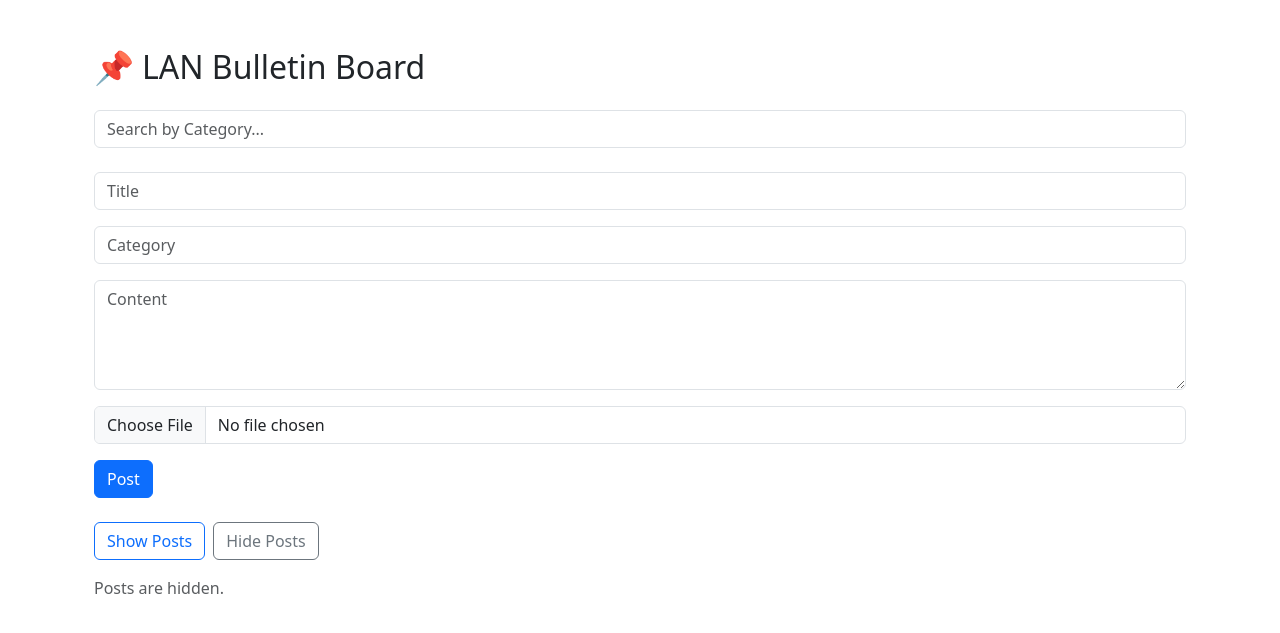
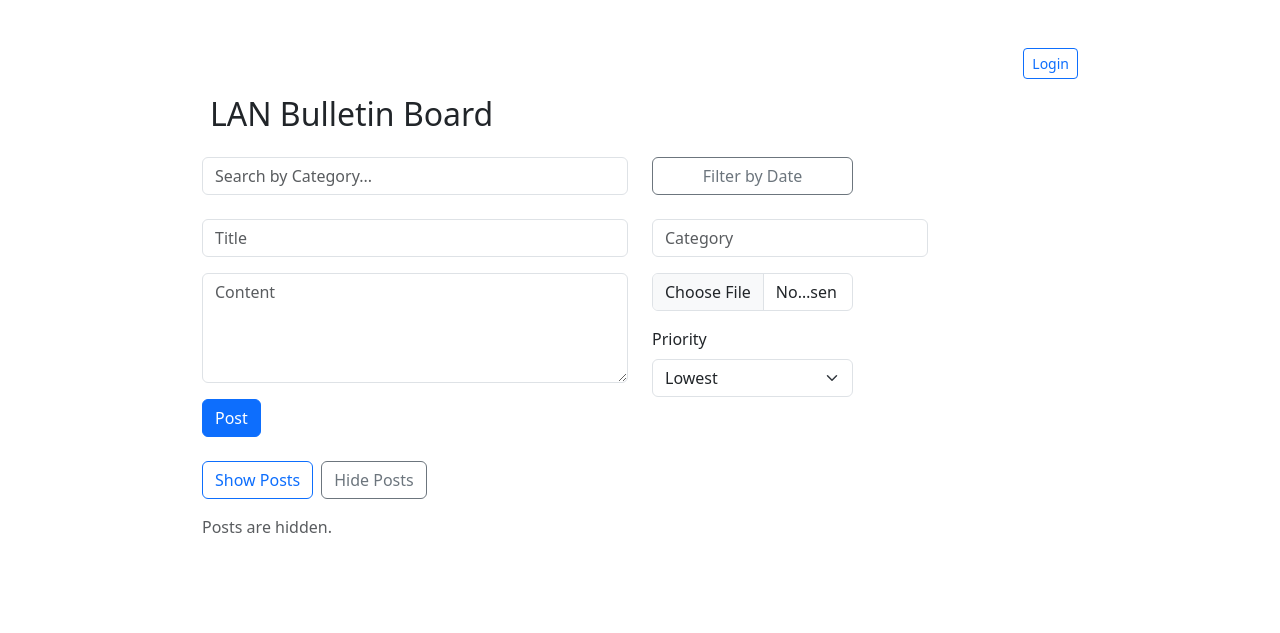
Before and after one commit to sameer21100/Inventory_management, a Flask app: page / in a window 1280 px wide. Shown: the top 633 px of the page. Run offline with Flask 3, Linux system fonts and the light colour scheme; some libraries are stand-ins or nearby versions.

Commit message:
The Login method was added to delete outdated posts permanently from database

```diff
--- a/app.py
+++ b/app.py
@@ -1,8 +1,9 @@
-from flask import Flask, render_template, request, jsonify,redirect
+from flask import Flask, render_template, request, jsonify, redirect, session
 from flask_socketio import SocketIO, emit
 import sqlite3
 import os
 from werkzeug.utils import secure_filename
+import secrets
 
 
 #Trie Implementation
@@ -41,6 +42,7 @@ class TagTrie:
         return results
 
 app = Flask(__name__)
+app.secret_key = secrets.token_hex(16)
 app.config['UPLOAD_FOLDER'] = 'static/uploads'
 
 socketio = SocketIO(app, cors_allowed_origins='*')
@@ -59,6 +61,7 @@ def init_db():
         content TEXT NOT NULL,
         category TEXT,
         image TEXT,
+        priority INTEGER DEFAULT 1,
         created_at DATETIME DEFAULT CURRENT_TIMESTAMP
     )''')
     conn.commit()
@@ -83,6 +86,7 @@ def index():
             content = request.form['content']
             image = request.files.get('image')
             image_filename = None
+            priority = int(request.form.get('priority', 1))
 
             if image and image.filename != '':
                 filename = secure_filename(image.filename)
@@ -93,35 +97,70 @@ def index():
             conn = sqlite3.connect(DB_PATH)
             cursor = conn.cursor()
             cursor.execute('''
-                INSERT INTO posts (title, content, category, image)
-                VALUES (?, ?, ?, ?)
-            ''', (title, content, category, image_filename))
+                INSERT INTO posts (title, content, category, image, priority)
+                VALUES (?, ?, ?, ?, ?)
+            ''', (title, content, category, image_filename, priority))
             conn.commit()
             conn.close()
 
         return redirect('/')
 
     # GET method
+
+
     posts_data = []
     if show:
         conn = sqlite3.connect(DB_PATH)
         cursor = conn.cursor()
         cursor.execute('''
-            SELECT title, content, category, image, created_at
-            FROM posts ORDER BY created_at DESC
+            SELECT id, title, content, category, image, priority, created_at
+            FROM posts
+            WHERE DATE(created_at) >= DATE('now', '-2 days')
+            ORDER BY priority DESC, created_at DESC
         ''')
         rows = cursor.fetchall()
         conn.close()
 
         posts_data = [{
-            'title': row[0],
-            'content': row[1],
-            'category': row[2],
-            'image': row[3],
-            'created_at': row[4]
+            'id': row[0],
+            'title': row[1],
+            'content': row[2],
+            'category': row[3],
+            'image': row[4],
+            'priority': row[5],
+            'created_at': row[6]
         } for row in rows]
 
-    return render_template('index.html', posts=posts_data, show=show, tag=None)
+    return render_template('index.html', posts=posts_data, show=show, tag=None, user=session.get('user'))
+
+@app.route('/login', methods=['GET', 'POST'])
+def login():
+    error = None  # ✅ initialize
+
+    if request.method == 'POST':
+        username = request.form['username']
+        password = request.form['password']
+
+        conn = sqlite3.connect(DB_PATH)
+        cursor = conn.cursor()
+        cursor.execute('SELECT * FROM users WHERE username=? AND password=?', (username, password))
+        user = cursor.fetchone()
+        conn.close()
+
+        if user:
+            session['user'] = username
+            return redirect('/')
+        else:
+            error = 'Invalid username or password'
+
+    return render_template('login.html', error=error)
+
+
+# --- Logout route ---
+@app.route('/logout')
+def logout():
+    session.pop('user', None)
+    return redirect('/')
 
 
 @app.route('/search')
@@ -149,7 +188,65 @@ def search_by_tag():
             'created_at': row[4]
         } for row in rows]
 
-    return render_template('index.html', posts=posts_data, show=True, tag=tag)
+    return render_template('index.html', posts=posts_data, show=True, tag=tag, user=session.get('user'))
+
+
+# --- /range route for tag + date range filtering ---
+@app.route('/range')
+def posts_by_date_range():
+    start = request.args.get('start')
+    end = request.args.get('end')
+    tag = request.args.get('tag', '').strip()
+    posts_data = []
+
+    query = '''
+        SELECT title, content, category, image, created_at
+        FROM posts
+        WHERE 1 = 1
+    '''
+    params = []
+
+    if tag:
+        query += ' AND category LIKE ?'
+        params.append(f'%{tag}%')
+
+    if start and end:
+        query += ' AND DATE(created_at) BETWEEN DATE(?) AND DATE(?)'
+        params.extend([start, end])
+        tag = f"{tag} (From {start} to {end})" if tag else f"From {start} to {end}"
+
+    query += ' ORDER BY created_at DESC'
+
+    conn = sqlite3.connect(DB_PATH)
+    cursor = conn.cursor()
+    cursor.execute(query, params)
+    rows = cursor.fetchall()
+    conn.close()
+
+    posts_data = [{
+        'title': row[0],
+        'content': row[1],
+        'category': row[2],
+        'image': row[3],
+        'created_at': row[4]
+    } for row in rows]
+
+    return render_template('index.html', posts=posts_data, show=True, tag=tag, user=session.get('user'))
+
+
+@app.route('/delete/<int:post_id>', methods=['POST'])
+def delete_post(post_id):
+    if 'user' not in session:
+        return redirect('/login')
+
+    conn = sqlite3.connect(DB_PATH)
+    cursor = conn.cursor()
+    cursor.execute('DELETE FROM posts WHERE id = ?', (post_id,))
+    conn.commit()
+    conn.close()
+
+    return redirect('/')
+
 
 @app.route('/posts', methods=['GET'])
 def get_posts():
@@ -185,9 +282,10 @@ def suggest():
 @app.route('/posts', methods=['POST'])
 def add_post():
     data = request.get_json()
+    priority = int(data.get('priority', 1))
     conn = sqlite3.connect(DB_PATH)
-    conn.execute("INSERT INTO posts (title, content, category) VALUES (?, ?, ?)",
-                 (data['title'], data['content'], data['category']))
+    conn.execute("INSERT INTO posts (title, content, category, priority) VALUES (?, ?, ?, ?)",
+                 (data['title'], data['content'], data['category'], priority))
     conn.commit()
     conn.close()
     socketio.emit('new_post', data, broadcast=True)
--- a/templates/index.html
+++ b/templates/index.html
@@ -2,6 +2,7 @@
 <html lang="en">
 
 <head>
+  <script src="https://cdn.socket.io/4.4.1/socket.io.min.js"></script>
   <title>LAN Bulletin Board</title>
   <link href="https://cdn.jsdelivr.net/npm/bootstrap@5.3.0/dist/css/bootstrap.min.css" rel="stylesheet">
 </head>
@@ -45,8 +46,16 @@
   }
 </style>
 
-<body class="container mt-5">
-  <div class="container mt-5">
+<body class="d-flex justify-content-center">
+  <div class="container mt-5" style="max-width: 900px;">
+    <div class="mb-3 text-end">
+      {% if user %}
+        <span class="me-2">Logged in as <strong>{{ user }}</strong></span>
+        <a href="/logout" class="btn btn-sm btn-outline-danger">Logout</a>
+      {% else %}
+        <a href="/login" class="btn btn-sm btn-outline-primary">Login</a>
+      {% endif %}
+    </div>
     <h2 class="mb-4">
 
       {% if tag %}
@@ -55,26 +64,63 @@
       </div>
       {% endif %}
 
-      <span class="me-2">📌</span>LAN Bulletin Board
+      <span class="me-2"></span>LAN Bulletin Board
     </h2>
-    <!-- Tag Search with Suggestions -->
-    <div class="mb-4 position-relative">
+
+      <!-- Tag Search and Date Filter Toggle -->
+    <div class="row mb-4">
+      <div class="col-md-6 position-relative">
         <input type="text" id="tag-search" class="form-control" placeholder="Search by Category...">
-      <div id="suggestions" class="list-group position-absolute w-100 z-3" style="top:100%;"></div>
+        <div id="suggestions" class="list-group position-absolute w-100 z-3" style="top:100%; max-height: 200px; overflow-y: auto;"></div>
       </div>
+      <div class="col-md-3">
+        <button class="btn btn-outline-secondary w-100" type="button" onclick="toggleDateFilter()">Filter by Date</button>
+      </div>
+    </div>
+
+       <!-- Collapsible Date Filter Form -->
+    <div id="date-filter-form" style="display: none;">
+      <form method="GET" action="/range" class="row g-3 mb-4">
+        <!-- <div class="col-md-3">
+          <input type="text" class="form-control" name="tag" placeholder="Tag (optional)">
+        </div> -->
+        <div class="col-md-3">
+          <input type="date" class="form-control" name="start" placeholder="Start Date">
+        </div>
+        <div class="col-md-3">
+          <input type="date" class="form-control" name="end" placeholder="End Date">
+        </div>
+        <div class="col-md-3">
+          <button type="submit" class="btn btn-dark w-100">Filter</button>
+        </div>
+      </form>
+    </div>
+
 
     <!-- Post Form -->
     <form method="POST" action="/" enctype="multipart/form-data" class="mb-4">
-      <div class="mb-3">
+      <div class="row">
+        <div class="mb-3 col-md-6">
           <input type="text" class="form-control" name="title" placeholder="Title" required>
         </div>
-      <div class="mb-3">
+        <div class="mb-3 col-md-4">
           <input type="text" class="form-control" name="category" placeholder="Category" required>
         </div>
-      <div class="mb-3">
+      </div>
+      <div class="row">
+        <div class="mb-3 col-md-6">
           <textarea class="form-control" name="content" placeholder="Content" rows="4" required></textarea>
         </div>
+        <div class="col-md-3">
           <input type="file" name="image" class="form-control mb-3" accept="image/*">
+          <label for="priority" class="form-label">Priority</label>
+          <select class="form-select" name="priority" id="priority" required>
+            <option value="1" selected>Lowest</option>
+            <option value="2">Medium</option>
+            <option value="3">Highest</option>
+          </select>
+        </div>
+      </div>
       <button type="submit" class="btn btn-primary">Post</button>
     </form>
 
@@ -92,11 +138,29 @@
         <h3>{{ post.title }}</h3>
         <p><strong>Category:</strong> {{ post.category }}</p>
         <p>{{ post.content }}</p>
+        <!-- the Priority of the post
+          -->
+        <!-- <p>
+          <strong>Priority:</strong>
+          {% if post.priority == 3 %}
+            <span class="badge bg-danger">Highest</span>
+          {% elif post.priority == 2 %}
+            <span class="badge bg-warning text-dark">Medium</span>
+          {% else %}
+            <span class="badge bg-secondary">Lowest</span>
+          {% endif %}
+        </p> -->
+
         {% if post.image %}
         <img src="{{ url_for('static', filename='uploads/' ~ post.image) }}" style="width: 150px; cursor: pointer;"
           onclick="this.style.width=this.style.width==='150px'?'100%':'150px';" />
         {% endif %}
         <small><em>Posted on: {{ post.created_at }}</em></small>
+        {% if user %}
+          <form method="POST" action="/delete/{{ post.id }}">
+            <button type="submit" class="btn btn-sm btn-danger mt-2">Delete</button>
+          </form>
+        {% endif %}
         <hr>
       </div>
       {% endfor %}
@@ -148,6 +212,25 @@
         suggestionBox.innerHTML = "";
       }
     });
+
+
+    function toggleDateFilter() {
+      const form = document.getElementById("date-filter-form");
+      form.style.display = form.style.display === "none" ? "block" : "none";
+    }
+
+  </script>
+  <script>
+    const socket = io();
+
+    socket.on('connect', () => {
+      console.log('Connected to Socket.IO server');
+    });
+
+    socket.on('new_post', (post) => {
+      alert(`🆕 New Post: ${post.title}`);
+      // Optionally auto-refresh or append to DOM
+    });
   </script>
 </body>
 
```
Also changed, not shown: templates/login.html (added, +25 -0 lines), db/board.db. Lines whose indentation alone changed are shown as unchanged.
